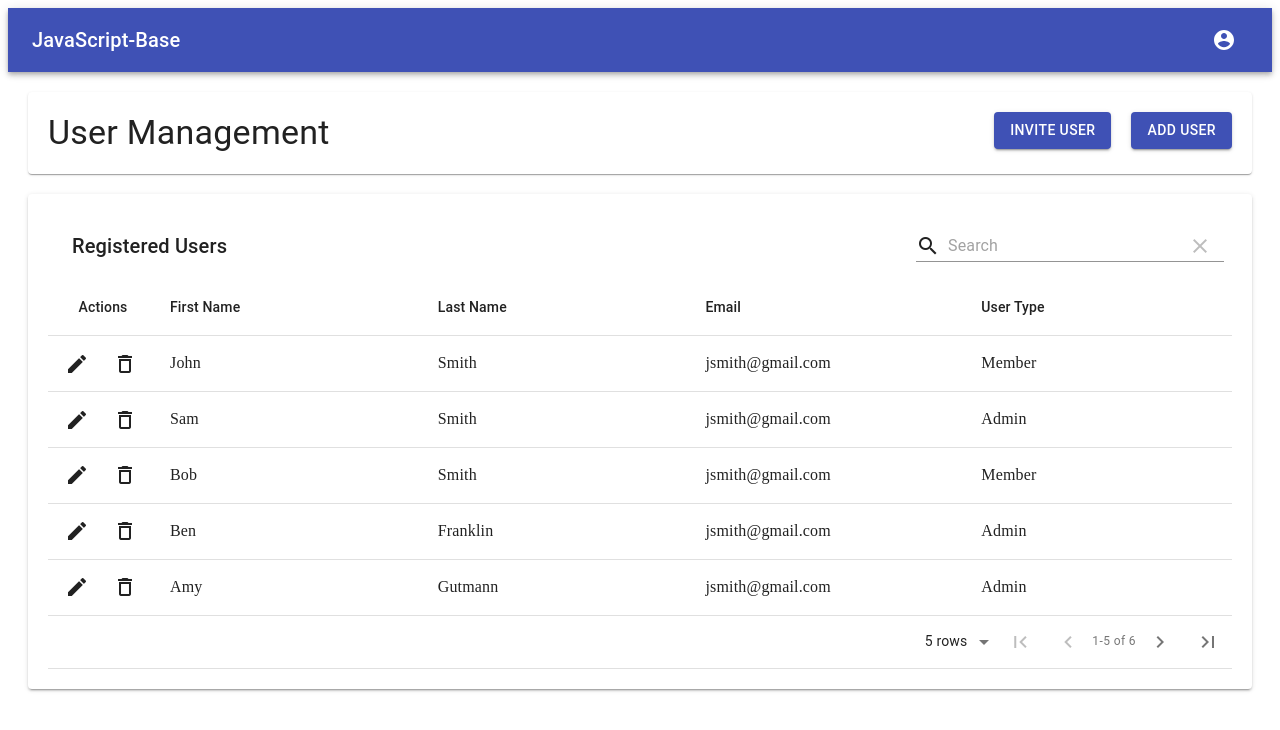
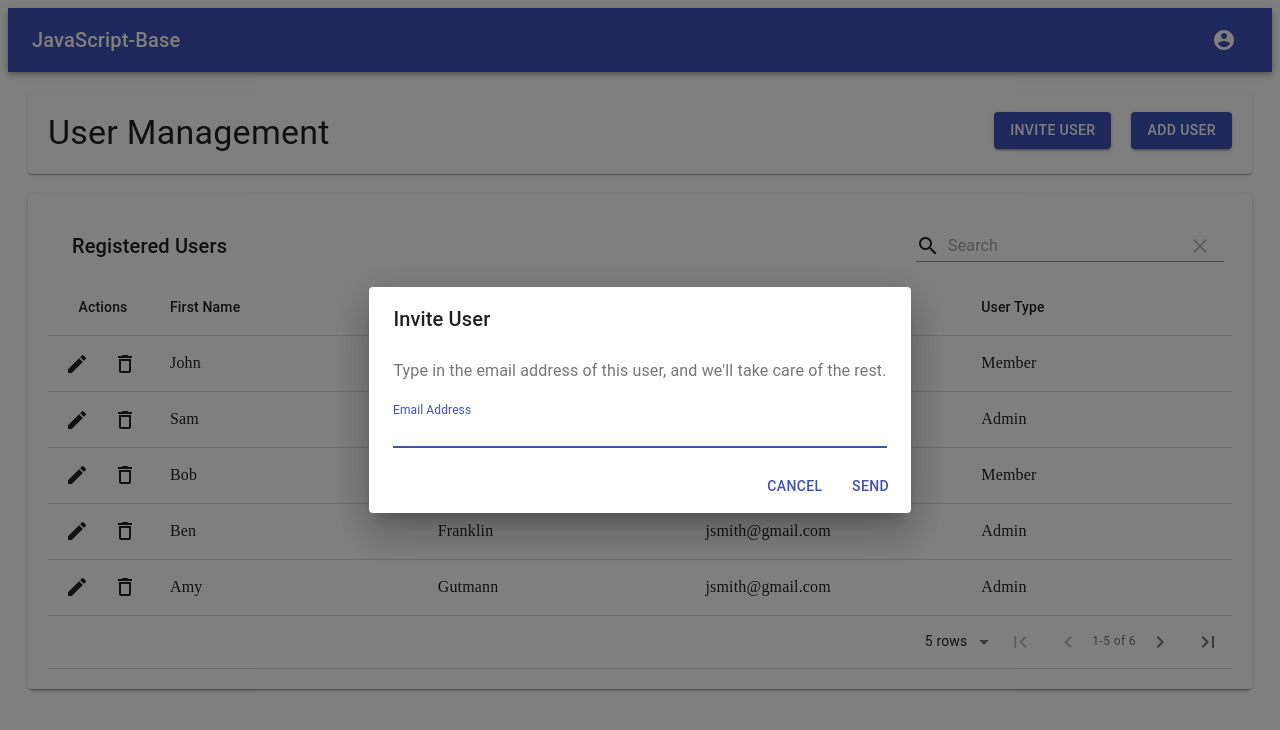
Before and after one commit to hack4impact-upenn/javascript-base, a Next.js app: page /admin in a window 1280 px wide. Both pictures are taken after a click on the button "INVITE USER". Shown: the top 730 px of the page. Built offline with nearby package versions, Linux system fonts and the light colour scheme.

Commit message:
added invite and add user feature, adding feature still needs work

```diff
--- a/components/Banner.js
+++ /dev/null
@@ -1,31 +0,0 @@
-import React, { Component } from "react";
-import { Button, Grid, Typography, Paper } from "@material-ui/core";
-
-const style = { Paper: { padding: 20, margin: 20 } };
-
-const Banner = props => (
-  <Paper style={style.Paper}>
-    <Grid container>
-      <Grid item sm>
-        <Typography variant="h4">User Management</Typography>
-      </Grid>
-      <Grid item sm>
-        <div style={{ textAlign: "right" }}>
-          <Button
-            variant="contained"
-            color="primary"
-            size="medium"
-            style={{ marginRight: 20 }}
-          >
-            Invite User
-          </Button>
-          <Button variant="contained" color="primary" size="medium">
-            Add User
-          </Button>
-        </div>
-      </Grid>
-    </Grid>
-  </Paper>
-);
-
-export default Banner;
--- a/components/Navbar.js
+++ b/components/Navbar.js
@@ -72,6 +72,7 @@ export default function MenuAppBar() {
             >
               <MenuItem onClick={handleClose}>Profile</MenuItem>
               <MenuItem onClick={handleClose}>My account</MenuItem>
+              <MenuItem onClick={handleClose}>Logout</MenuItem>
             </Menu>
           </div>
         </Toolbar>
--- a/components/Usertable.js
+++ b/components/Usertable.js
@@ -1,8 +1,24 @@
 import React from "react";
 import MaterialTable from "material-table";
+import { Button, Grid, Typography, Paper } from "@material-ui/core";
+import TextField from "@material-ui/core/TextField";
+import Dialog from "@material-ui/core/Dialog";
+import DialogActions from "@material-ui/core/DialogActions";
+import DialogContent from "@material-ui/core/DialogContent";
+import DialogContentText from "@material-ui/core/DialogContentText";
+import DialogTitle from "@material-ui/core/DialogTitle";
+import MenuItem from "@material-ui/core/MenuItem";
+import FormHelperText from "@material-ui/core/FormHelperText";
+import FormControl from "@material-ui/core/FormControl";
+import Select from "@material-ui/core/Select";
+import InputLabel from "@material-ui/core/InputLabel";
 
-export default function MaterialTableDemo() {
+const style = { Paper: { padding: 20, margin: 20 } };
+
+export default function Usertable() {
   const [state, setState] = React.useState({
+    inviteUserOpen: false,
+    addUserOpen: false,
     columns: [
       { title: "First Name", field: "first_name" },
       { title: "Last Name", field: "last_name" },
@@ -53,12 +69,171 @@ export default function MaterialTableDemo() {
     ]
   });
 
+  const [values, setValues] = React.useState({
+    userType: ""
+  });
+
+  const handleChange = event => {
+    setValues(oldValues => ({
+      ...oldValues,
+      [event.target.name]: event.target.value
+    }));
+  };
+
+  function handleInviteClick() {
+    var tempState = Object.assign({}, state);
+    tempState.inviteUserOpen = true;
+    setState(state => {
+      return tempState;
+    });
+  }
+
+  const handleInviteClose = () => {
+    var tempState = Object.assign({}, state);
+    tempState.inviteUserOpen = false;
+    setState(state => {
+      return tempState;
+    });
+  };
+
+  function handleAddClick() {
+    var tempState = Object.assign({}, state);
+    tempState.addUserOpen = true;
+    setState(state => {
+      return tempState;
+    });
+  }
+
+  const handleAddClose = () => {
+    var tempState = Object.assign({}, state);
+    tempState.addUserOpen = false;
+    setState(state => {
+      return tempState;
+    });
+  };
+
   return (
     <div>
       <link
         rel="stylesheet"
         href="https://fonts.googleapis.com/icon?family=Material+Icons"
       />
+      <Dialog
+        open={state.inviteUserOpen}
+        onClose={handleInviteClose}
+        aria-labelledby="form-dialog-title"
+      >
+        <DialogTitle id="form-dialog-title">Invite User</DialogTitle>
+        <DialogContent>
+          <DialogContentText>
+            Type in the email address of this user, and we'll take care of the
+            rest.
+          </DialogContentText>
+          <TextField
+            autoFocus
+            margin="dense"
+            id="name"
+            label="Email Address"
+            type="email"
+            fullWidth
+          />
+        </DialogContent>
+        <DialogActions>
+          <Button onClick={handleInviteClose} color="primary">
+            Cancel
+          </Button>
+          <Button onClick={handleInviteClose} color="primary">
+            Send
+          </Button>
+        </DialogActions>
+      </Dialog>
+
+      <Dialog
+        open={state.addUserOpen}
+        onClose={handleAddClose}
+        aria-labelledby="form-dialog-title"
+      >
+        <DialogTitle id="form-dialog-title">Add User</DialogTitle>
+        <DialogContent>
+          <DialogContentText>
+            Type in the email address of this user, and we'll take care of the
+            rest.
+          </DialogContentText>
+          <TextField
+            autoFocus
+            margin="dense"
+            id="name"
+            label="Name"
+            fullWidth
+          />
+          <TextField
+            margin="dense"
+            id="name"
+            label="Email Address"
+            type="email"
+            fullWidth
+          />
+          <TextField
+            margin="dense"
+            id="name"
+            label="Password"
+            type="password"
+            fullWidth
+          />
+          <FormControl fullWidth style={{ marginTop: 10 }}>
+            <InputLabel htmlFor="age-auto-width">User Type</InputLabel>
+            <Select
+              value={values.userType}
+              onChange={handleChange}
+              inputProps={{
+                name: "userType",
+                id: "age-auto-width"
+              }}
+              autoWidth
+            >
+              <MenuItem value={10}>Admin</MenuItem>
+              <MenuItem value={20}>Member</MenuItem>
+            </Select>
+          </FormControl>
+        </DialogContent>
+        <DialogActions>
+          <Button onClick={handleAddClose} color="primary">
+            Cancel
+          </Button>
+          <Button onClick={handleAddClose} color="primary">
+            Send
+          </Button>
+        </DialogActions>
+      </Dialog>
+
+      <Paper style={style.Paper}>
+        <Grid container>
+          <Grid item sm>
+            <Typography variant="h4">User Management</Typography>
+          </Grid>
+          <Grid item sm>
+            <div style={{ textAlign: "right" }}>
+              <Button
+                variant="contained"
+                color="primary"
+                size="medium"
+                style={{ marginRight: 20 }}
+                onClick={handleInviteClick}
+              >
+                Invite User
+              </Button>
+              <Button
+                variant="contained"
+                color="primary"
+                size="medium"
+                onClick={handleAddClick}
+              >
+                Add User
+              </Button>
+            </div>
+          </Grid>
+        </Grid>
+      </Paper>
       <MaterialTable
         title="Registered Users"
         columns={state.columns}
--- a/pages/admin.js
+++ b/pages/admin.js
@@ -1,14 +1,12 @@
 import React, { Component } from "react";
 import Layout from "../components/Layout";
-import Banner from "../components/Banner";
 import Usertable from "../components/Usertable";
-import { Grid, Paper } from "@material-ui/core";
+import { Grid } from "@material-ui/core";
 
-class Home extends Component {
+class Admin extends Component {
   render() {
     return (
       <Layout>
-        <Banner />
         <Grid item xs={12}>
           <Usertable />
         </Grid>
@@ -17,4 +15,4 @@ class Home extends Component {
   }
 }
 
-export default Home;
+export default Admin;
```
